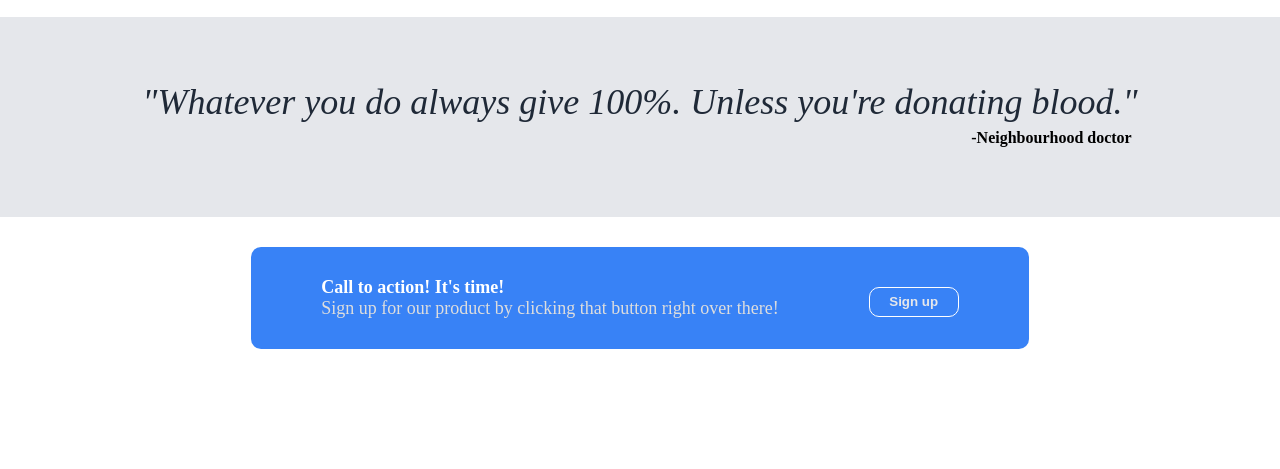
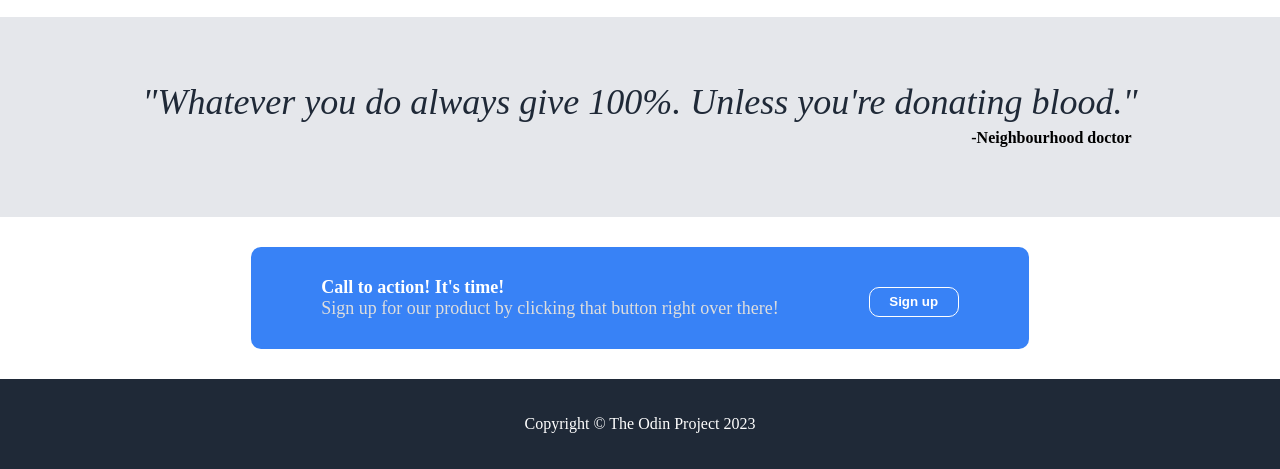
Before and after one commit to Mohit-karwasra/landing-page-odin, a plain HTML site: page index.html in a window 1280 px wide. Shown: the part 752-1221 px from the top of the page. Before the commit the page ends 1131 px from the top, so only its background shows below. Drawn offline with Linux system fonts and the light colour scheme.

Commit message:
Footer is added

```diff
--- a/index.html
+++ b/index.html
@@ -77,5 +77,11 @@
                 </div>
             </section>
 		</div>
+
+        <footer>
+            <div class="footer-content-container">
+                <p>Copyright © The Odin Project 2023</p>
+            </div>
+        </footer>
 	</body>
 </html>
--- a/style.css
+++ b/style.css
@@ -70,7 +70,7 @@ h2 {
 }
 
 button {
-	color: #e5e7eb;
+	color: #fff;
 	font-weight: 700;
 	background-color: #3882f6;
 	width: 90px;
@@ -179,3 +179,14 @@ button {
 .section3-text > p:last-child {
 	color: #ddd;
 }
+
+/* ------footer-------- */
+
+footer {
+	background-color: #1f2937;
+	height: 90px;
+	color: white;
+	display: flex;
+	justify-content: center;
+	align-items: center;
+}
```
